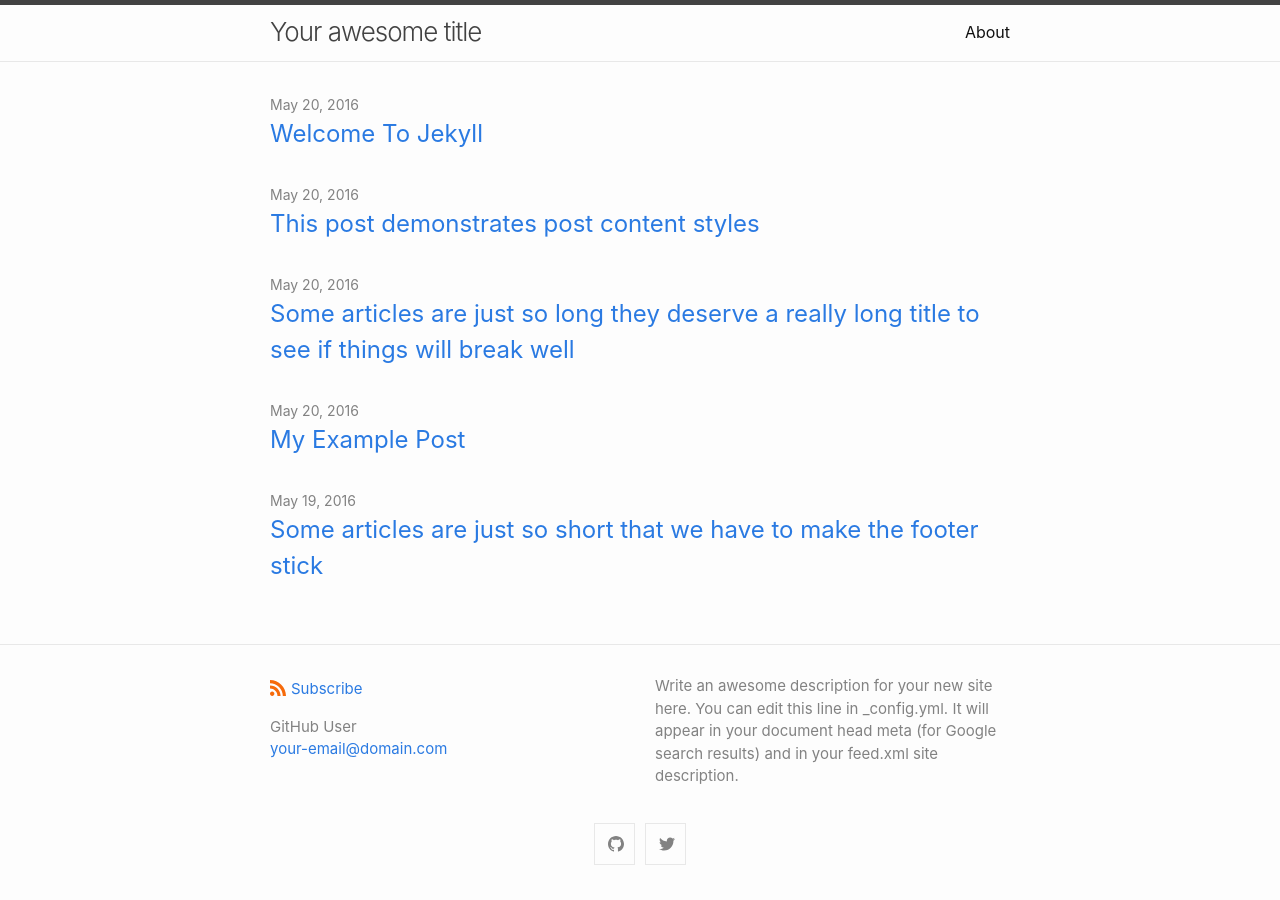
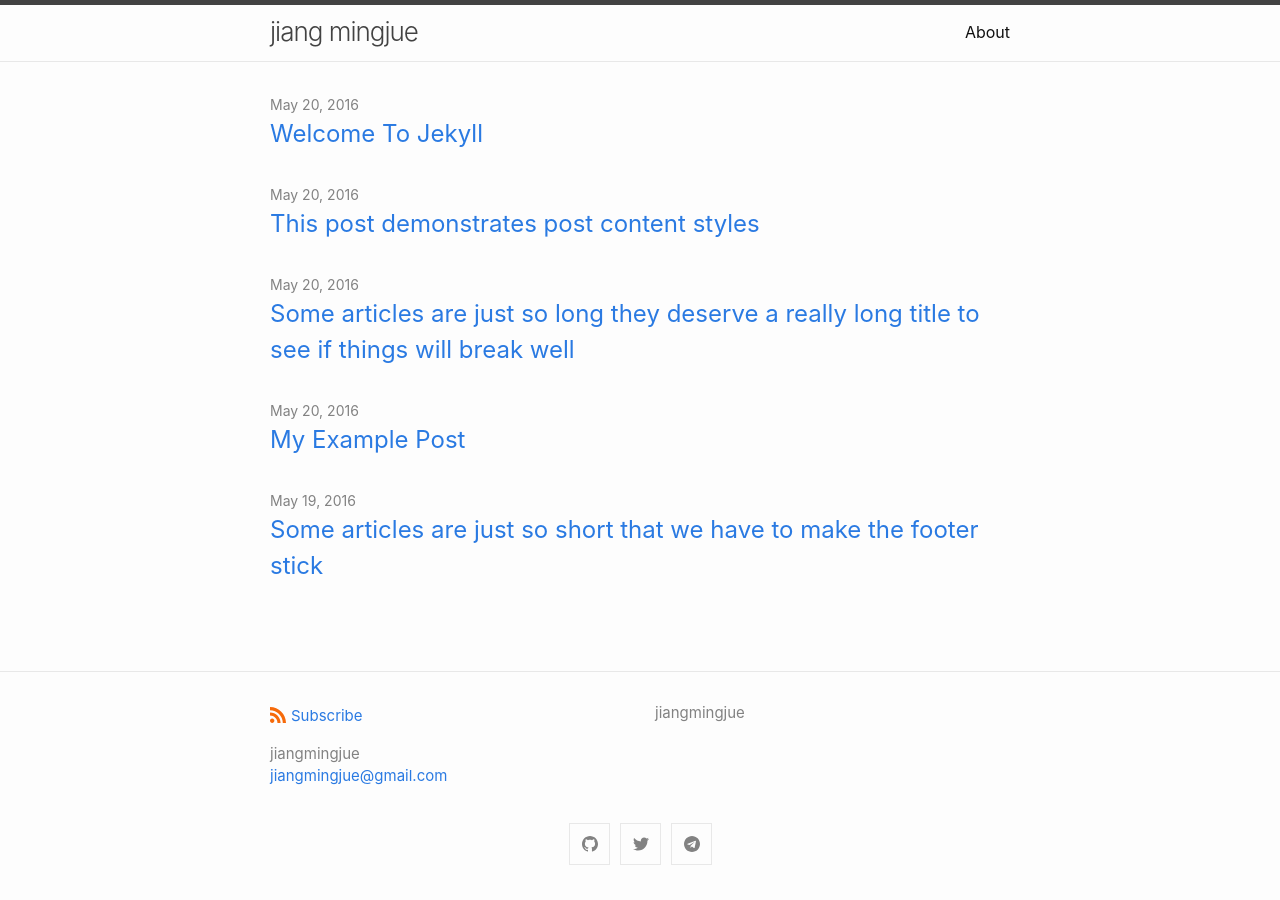
Before and after one commit to jiangmingjue/jiangmingjue.github.io, a Jekyll site: the page built from index.md, in a window 1280 px wide. Built offline with Jekyll 4.4.1, drawn with Linux system fonts in a browser that asks for light colours.

Commit message:
Update _config.yml
1

```diff
--- a/_config.yml
+++ b/_config.yml
@@ -1,11 +1,9 @@
-title: Your awesome title
+title: jiang mingjue
 author:
-  name: GitHub User
-  email: your-email@domain.com
+  name: jiangmingjue
+  email: jiangmingjue@gmail.com
 description: > # this means to ignore newlines until "show_excerpts:"
-  Write an awesome description for your new site here. You can edit this
-  line in _config.yml. It will appear in your document head meta (for
-  Google search results) and in your feed.xml site description.
+  jiangmingjue
 
 show_excerpts: false # set to true to show excerpts on the homepage
 
@@ -16,8 +14,8 @@
 
   # generate social links in footer
   social_links:
-    twitter: jekyllrb
-    github:  jekyll
+    twitter: jiangmingjue
+    github:  jiangmingjue
     # devto: jekyll
     # dribbble: jekyll
     # facebook: jekyll
@@ -28,7 +26,7 @@
     # youtube: jekyll
     # youtube_channel: UC8CXR0-3I70i1tfPg1PAE1g
     # youtube_channel_name: CloudCannon
-    # telegram: jekyll
+    telegram: jiangmingjue
     # googleplus: +jekyll
     # microdotblog: jekyll
     # keybase: jekyll
@@ -58,3 +56,4 @@
 plugins:
  - jekyll-feed
  - jekyll-seo-tag
+ - jekyll-tagging
```
